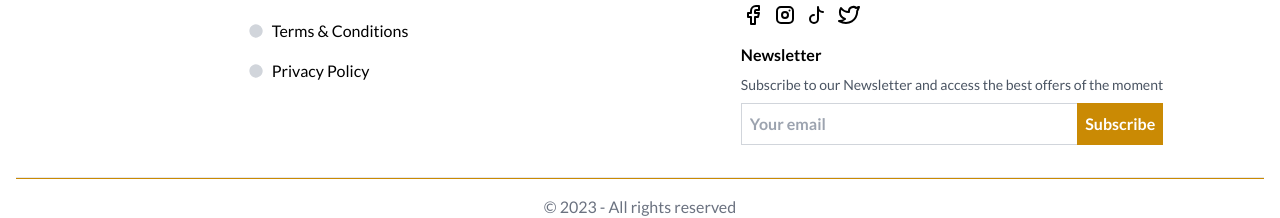
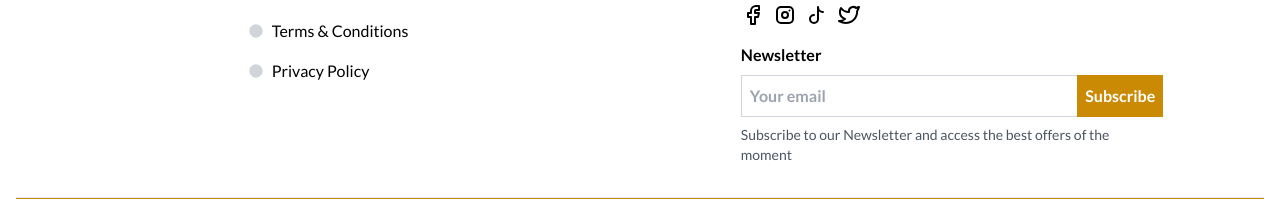
Before and after one commit to MohamedBechirMejri/b-commerce, a Next.js app: page / in a window 1280 px wide. Shown: the part 1643-1861 px from the top of the page. Built offline with nearby package versions, Linux system fonts and the light colour scheme; what tailwindcss-elevation would draw is missing.

Commit message:
tweak footer

```diff
--- a/app/Footer.tsx
+++ b/app/Footer.tsx
@@ -38,7 +38,6 @@ export default function Footer() {
 
       <div>
         <h2 className="font-bold text-xl">Contact Us</h2>
-
         <h3 className="font-semibold pt-2">Follow us on:</h3>
         <div className="py-2 flex items-center gap-2 text-2xl">
           <Link href={"/"}>
@@ -54,12 +53,7 @@ export default function Footer() {
             <TbBrandTwitter />
           </Link>
         </div>
-
         <h3 className="font-semibold pt-2">Newsletter</h3>
-        <h4 className="font-medium pt-2 text-sm text-gray-600">
-          Subscribe to our Newsletter and access the best offers of the moment
-        </h4>
-
         <form className="flex pt-2">
           <input
             type="email"
@@ -73,6 +67,9 @@ export default function Footer() {
             Subscribe
           </button>
         </form>
+        <h4 className="font-medium pt-2 text-sm text-gray-600 max-w-[95%]">
+          Subscribe to our Newsletter and access the best offers of the moment
+        </h4>
       </div>
 
       <hr className="w-full col-span-2 h-[2px] bg-yellow-600 mt-8" />
```
